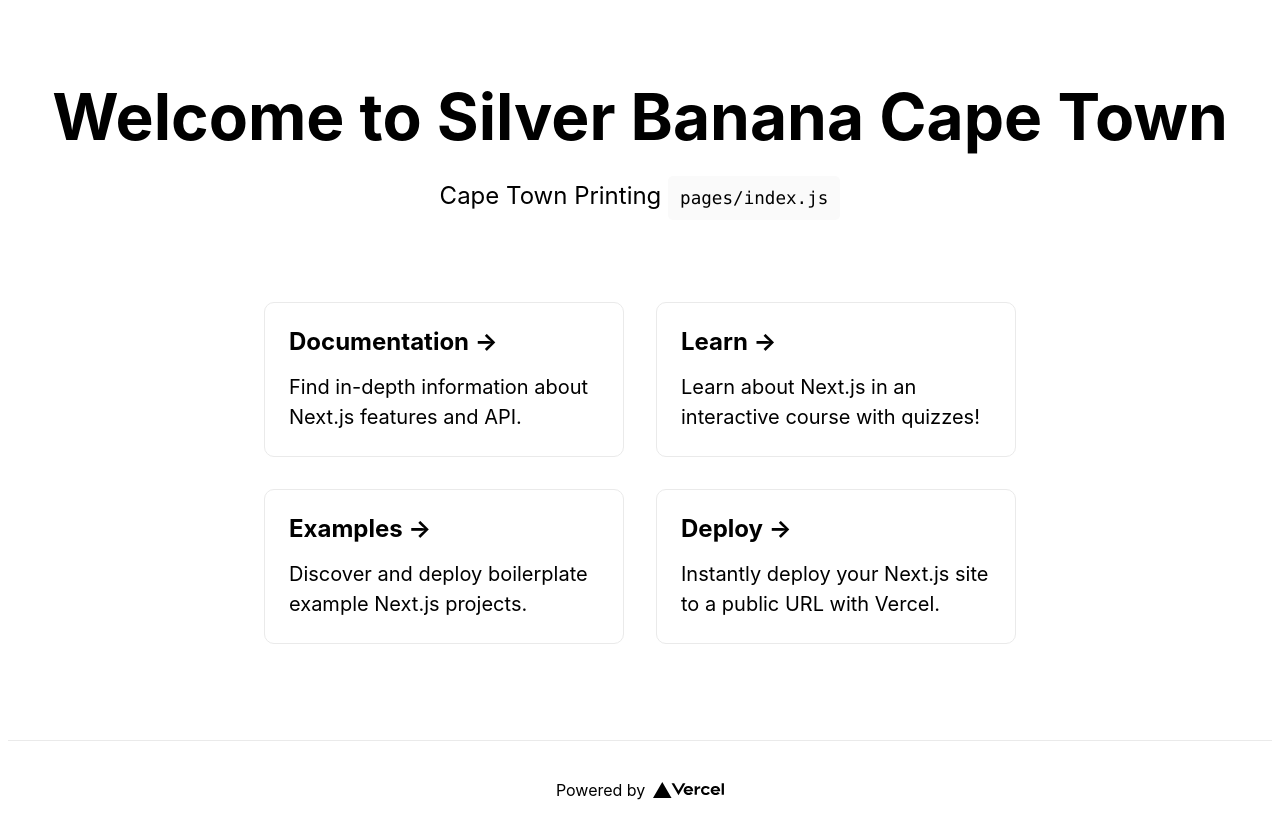
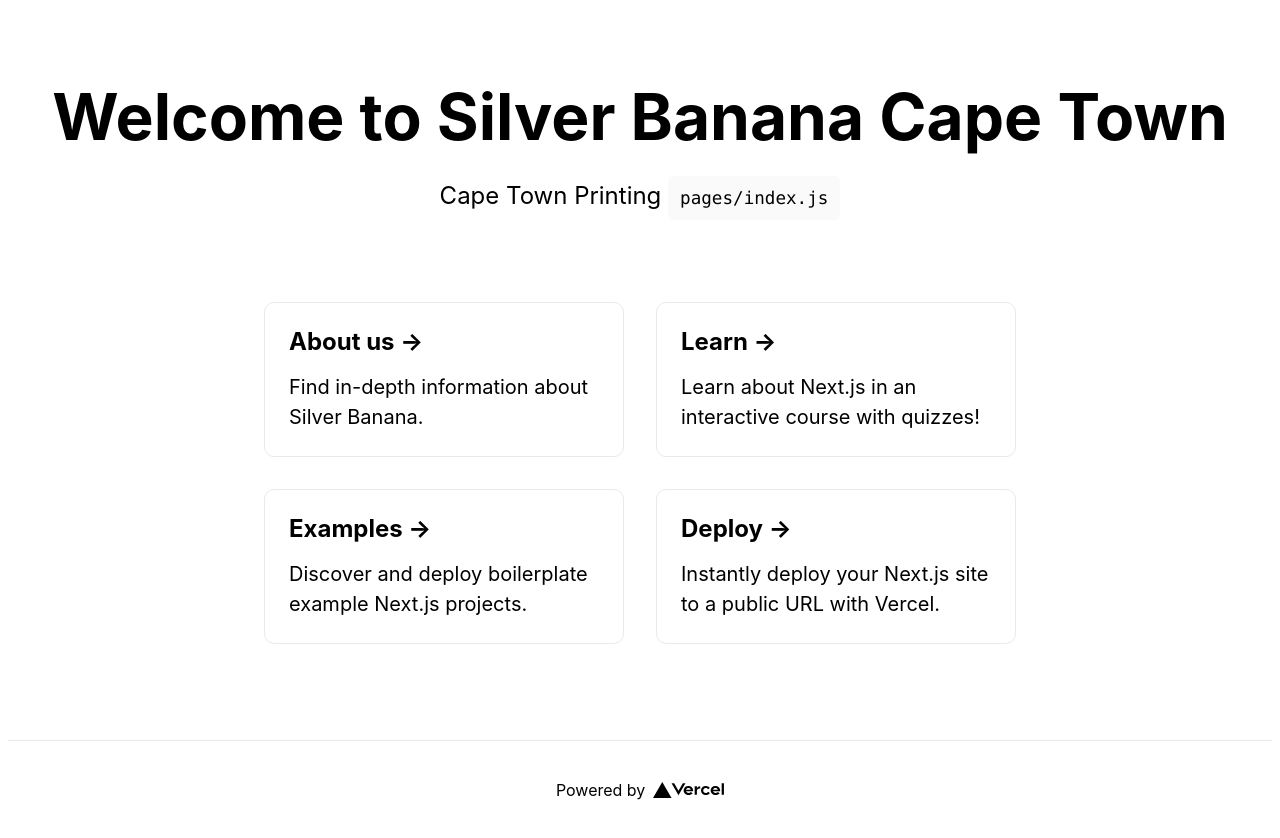
Before and after one commit to JacobSeatlholo/vercel, a Next.js app: page / in a window 1280 px wide. Built offline with nearby package versions, Linux system fonts and the light colour scheme.

Commit message:
Update index.js

```diff
--- a/pages/index.js
+++ b/pages/index.js
@@ -21,8 +21,8 @@
 
         <div className={styles.grid}>
           <a href="https://nextjs.org/docs" className={styles.card}>
-            <h3>Documentation &rarr;</h3>
-            <p>Find in-depth information about Next.js features and API.</p>
+            <h3>About us &rarr;</h3>
+            <p>Find in-depth information about Silver Banana.</p>
           </a>
 
           <a href="https://nextjs.org/learn" className={styles.card}>
```
